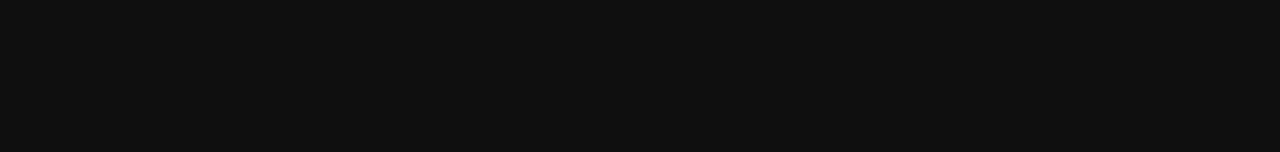
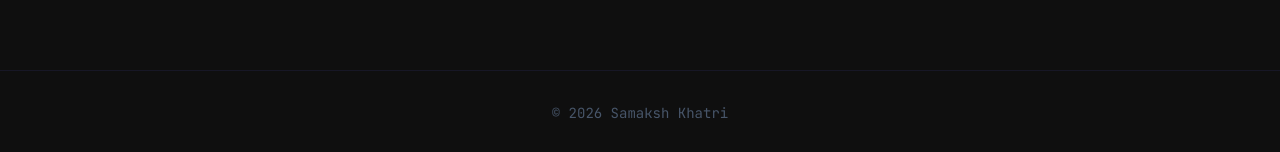
Before and after one commit to themightywolfie/themightywolfie.github.io, a React (Vite) app: page / in a window 1280 px wide. Shown: the part 4553-4705 px from the top of the page. Before the commit the page ends 4623 px from the top, so only its background shows below. Built offline with nearby package versions, Linux system fonts and the light colour scheme.

Commit message:
feat: add Footer component

```diff
--- a/src/App.tsx
+++ b/src/App.tsx
@@ -6,6 +6,7 @@
 import Skills from "./components/Skills";
 import Education from "./components/Education";
 import Contact from "./components/Contact";
+import Footer from "./components/Footer";
 
 function App() {
   return (
@@ -18,6 +19,7 @@
       <Skills />
       <Education />
       <Contact />
+      <Footer />
     </div>
   );
 }
--- /dev/null
+++ b/src/components/Footer.tsx
@@ -0,0 +1,11 @@
+export default function Footer() {
+  return (
+    <footer className="py-8 border-t border-accent/10">
+      <div className="max-w-6xl mx-auto px-6 text-center">
+        <p className="text-text-muted text-sm font-mono">
+          &copy; {new Date().getFullYear()} Samaksh Khatri
+        </p>
+      </div>
+    </footer>
+  );
+}
```
